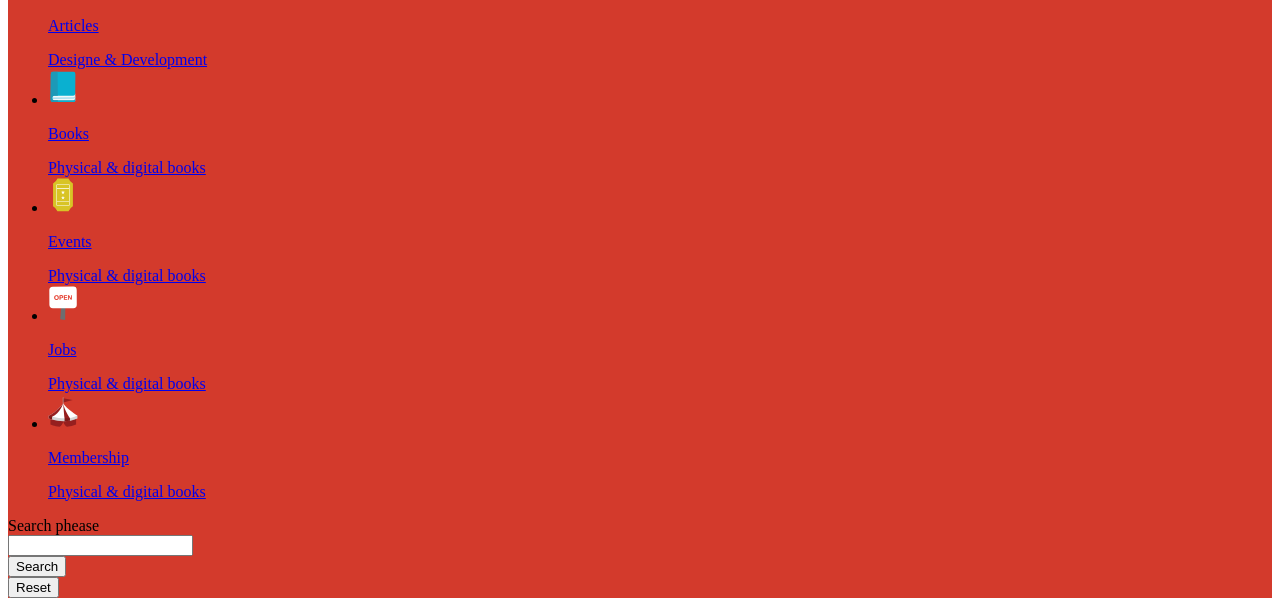
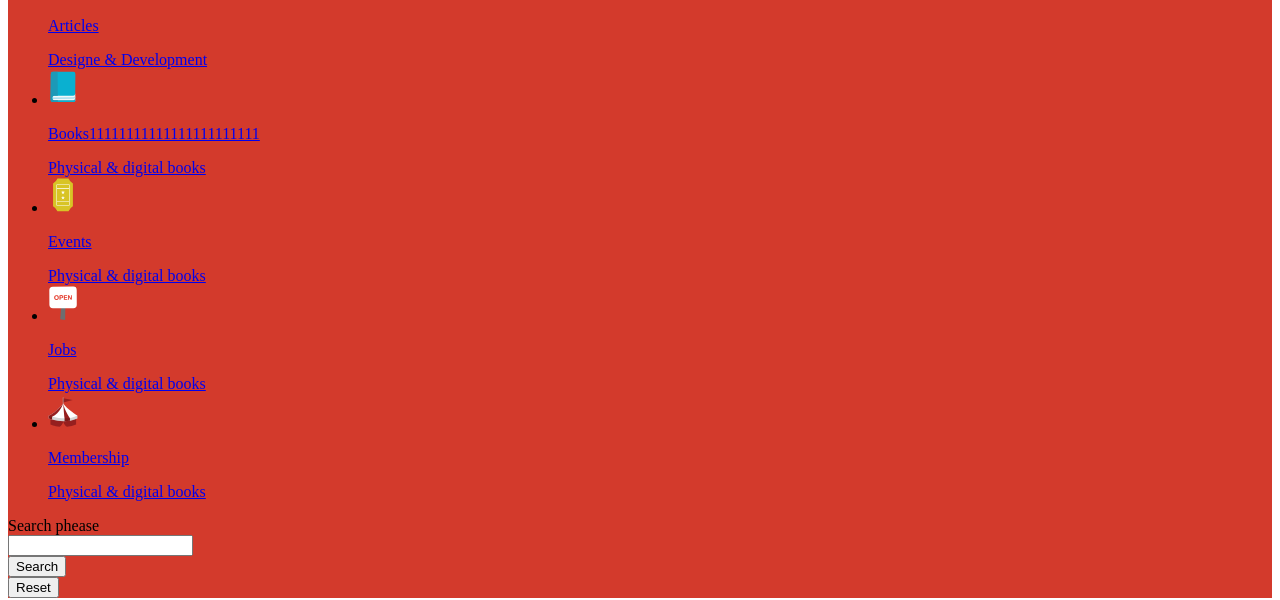
Before and after one commit to roman-iwanina/smashingMagazineWeb, a plain HTML site: page index.html in a window 1280 px wide. Shown: the part 200-800 px from the top of the page. Drawn offline with Linux system fonts and the light colour scheme.

Commit message:
Update index.html

```diff
--- a/index.html
+++ b/index.html
@@ -21,7 +21,7 @@
           <li>
             <a href="#">
               <img src="images/books.svg" alt="Books" width="30" />
-              <p>Books</p>
+              <p>Books11111111111111111111111</p>
               <span>Physical & digital books</span>
             </a>
           </li>
```
